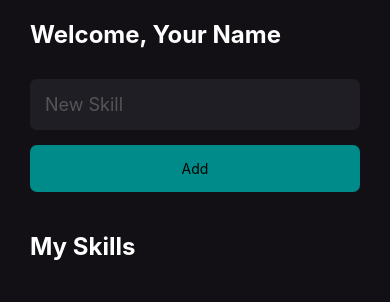
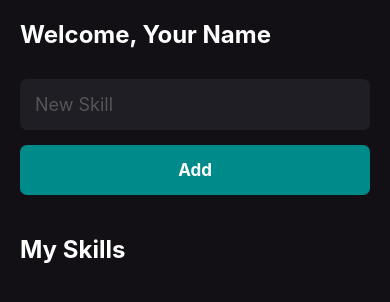
Before and after one commit to luizinhoh2o1/first-project-with-react-native, a React Native app: screen / in a window 390 px wide. Shown: the top 302 px of the page. Built offline with nearby package versions, Linux system fonts and the light colour scheme.

Commit message:
Add new function(Delete skill) and refactored code

```diff
--- a/package.json
+++ b/package.json
@@ -17,11 +17,14 @@
     "@babel/core": "^7.12.9",
     "@babel/runtime": "^7.12.5",
     "@react-native-community/eslint-config": "^2.0.0",
+    "@types/react": "^18.0.17",
+    "@types/react-native": "^0.69.6",
     "babel-jest": "^26.6.3",
     "eslint": "^7.32.0",
     "jest": "^26.6.3",
     "metro-react-native-babel-preset": "^0.70.3",
-    "react-test-renderer": "18.0.0"
+    "react-test-renderer": "18.0.0",
+    "typescript": "^4.8.2"
   },
   "jest": {
     "preset": "react-native"
--- a/src/components/Button.js
+++ b/src/components/Button.tsx
@@ -1,14 +1,20 @@
 import React from 'react';
-import {TouchableOpacity, Text, StyleSheet} from 'react-native';
+import {TouchableOpacity, TouchableOpacityProps, Text, StyleSheet} from 'react-native';
 
-export function Button( {onPressAddSkill} ) {
+interface ButtonProps extends TouchableOpacityProps {
+    title: string;
+}
+
+export function Button( {title, ...rest} : ButtonProps ) {
     return (
         <TouchableOpacity
             style={styles.button}
             activeOpacity={0.7}
-            onPress={onPressAddSkill}
+            {...rest}
         >
-            <Text styles={styles.buttonText}>Add</Text>
+            <Text style={styles.buttonText}>
+                {title}
+            </Text>
         </TouchableOpacity>
     );
 }
--- a/src/components/SkillCard.js
+++ b/src/components/SkillCard.tsx
@@ -1,10 +1,21 @@
 import React from 'react';
-import {StyleSheet, TouchableOpacity, Text} from 'react-native';
+import {
+    StyleSheet,
+    TouchableOpacity,
+    Text,
+    TouchableOpacityProps,
+} from 'react-native';
 
-export function SkillCard( {skill} ) {
+interface SkillCardProp extends TouchableOpacityProps{
+    skill: string;
+}
+
+export function SkillCard( { skill, ...rest }: SkillCardProp ) {
     return (
         <TouchableOpacity style={[styles.buttonSkill, {marginVertical: 10}]}>
-            <Text style={styles.textSkill}> {skill} </Text>
+            <Text style={styles.textSkill} {...rest}>
+                {skill}
+            </Text>
         </TouchableOpacity>
     );
 }
--- a/src/pages/Home.js
+++ b/src/pages/Home.tsx
@@ -1,4 +1,4 @@
-import React, {useState, useEffect} from 'react';
+import React, { useState } from 'react';
 
 import {
   View,
@@ -10,18 +10,29 @@ import {
 import { Button } from '../components/Button';
 import { SkillCard } from '../components/SkillCard';
 
+interface SkillData {
+  id: string;
+  name: string;
+}
+
 export function Home() {
 
   const [newSkill, setNewSkill] = useState('');
-  const [mySkills, setMySkills] = useState([]);
+  const [mySkills, setMySkills] = useState<SkillData[]>([]);
 
   function handleAddSkill() {
-    setMySkills([...mySkills, newSkill]);
+    const data = {
+      id: String (new Date().getTime()),
+      name: newSkill
+    }
+    setMySkills([...mySkills, data]);
   }
 
-  useEffect(() => {
-    console.log("useEffect executado!")
-  }, [mySkills]);
+  function handleRemoveSkill(id: string) {
+    setMySkills(oldState => oldState.filter(
+      skill => skill.id !== id
+    ));
+  }
 
   return(
     <View style={styles.container}>
@@ -35,16 +46,19 @@ export function Home() {
         onChangeText={setNewSkill}
       />
 
-      <Button onPressAddSkill={handleAddSkill}/>
+      <Button title="Add" onPress={handleAddSkill}/>
 
       <Text style={[styles.title, {marginTop: 40}]}>
         My Skills
       </Text>
       <FlatList
         data={mySkills}
-        keyExtractor={item => item}
+        keyExtractor={item => item.id}
         renderItem={({ item }) => (
-          <SkillCard skill={item}/>
+          <SkillCard
+            skill={item.name}
+            onPress={() => handleRemoveSkill(item.id)}
+          />
         )}
       />
 
@@ -57,8 +71,7 @@ const styles = StyleSheet.create({
     flex: 1,
     backgroundColor: '#121015',
     paddingHorizontal: 20,
-    paddingVertical: 20,
-    paddingHorizontal: 30
+    paddingVertical: 20
   },
   title: {
     color: '#fff',
```
Also changed, not shown: tsconfig.json (added, +20 -0 lines), App.tsx (renamed from App.js), 1 other file (tests, documents, lock files or other folders).
